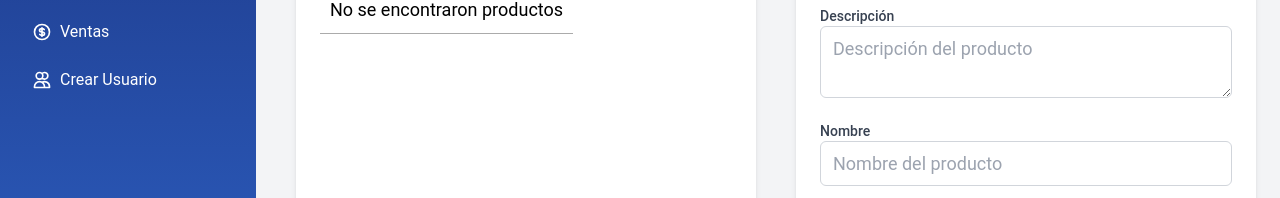
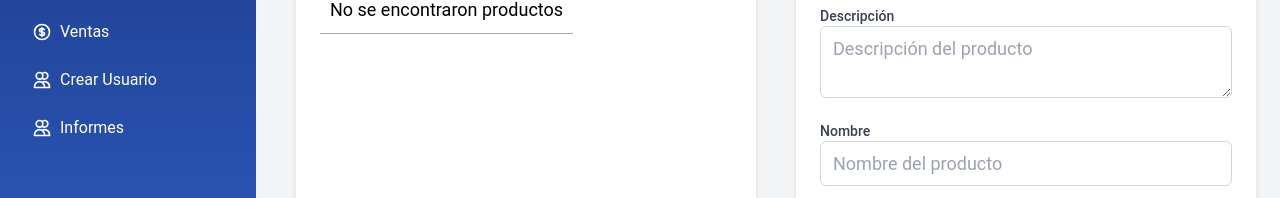
Before and after one commit to 02loveslollipop/SICCA-FORK, a React (Vite) app in the folder SICCA_Front/: page /dashboard in a window 1280 px wide. Shown: the part 228-426 px from the top of the page. Built offline with nearby package versions, Linux system fonts and the light colour scheme.

Commit message:
add: DAHS informes

```diff
--- a/SICCA_Front/src/components/Header.jsx
+++ b/SICCA_Front/src/components/Header.jsx
@@ -55,6 +55,17 @@ export default function Header({ setCurrentPage }) {
               Crear Usuario
             </button>
           </li>
+          <li className="mb-2">
+            <button
+              onClick={() => setCurrentPage('informes')}
+              className="flex items-center w-full py-2 px-4 rounded hover:bg-blue-700 transition-colors duration-200"
+            >
+              <svg className="h-5 w-5 mr-2" fill="none" viewBox="0 0 24 24" stroke="currentColor">
+                <path strokeLinecap="round" strokeLinejoin="round" strokeWidth="2" d="M12 4.354a4 4 0 110 5.292M15 21H3v-1a6 6 0 0112 0v1zm0 0h6v-1a6 6 0 00-9-5.197M13 7a4 4 0 11-8 0 4 4 0 018 0z" />
+              </svg>
+              Informes
+            </button>
+          </li>
         </ul>
       </nav>
     </aside>
--- /dev/null
+++ b/SICCA_Front/src/components/Informes.jsx
@@ -0,0 +1,20 @@
+import { useEffect } from 'react';
+import Swal from 'sweetalert2';
+
+const Informes = () => {
+    useEffect(() => {
+        Swal.fire({
+            title: 'Informes',
+            text: 'Redirigiendo a los informes...',
+            icon: 'info',
+            timer: 2000,
+            timerProgressBar: true,
+            showConfirmButton: false,
+        });
+        setTimeout(() => {
+            window.location.href = 'https://dashboard.02loveslollipop.uk/';
+        }, 2000);
+    }, []);
+};
+
+export default Informes;
--- a/SICCA_Front/src/pages/DashboardAdmin.jsx
+++ b/SICCA_Front/src/pages/DashboardAdmin.jsx
@@ -6,6 +6,7 @@ import Sales from '../components/Sales'
 import RegistrerPage from './RegistrerPage'
 import ProfileMenu from '../components/ProfileMenu'
 import '../styles/DashboardAdmin.css'
+import Informes from '../components/Informes'
 
 export default function Dashboard() {
   const [currentPage, setCurrentPage] = useState('panel')
@@ -21,9 +22,10 @@ export default function Dashboard() {
         return <Sales />
       case 'register':
         return <RegistrerPage/>
+      case 'informes':
+        return <Informes />
       default:
         return <Panel />
-
     }
   }
 
```
